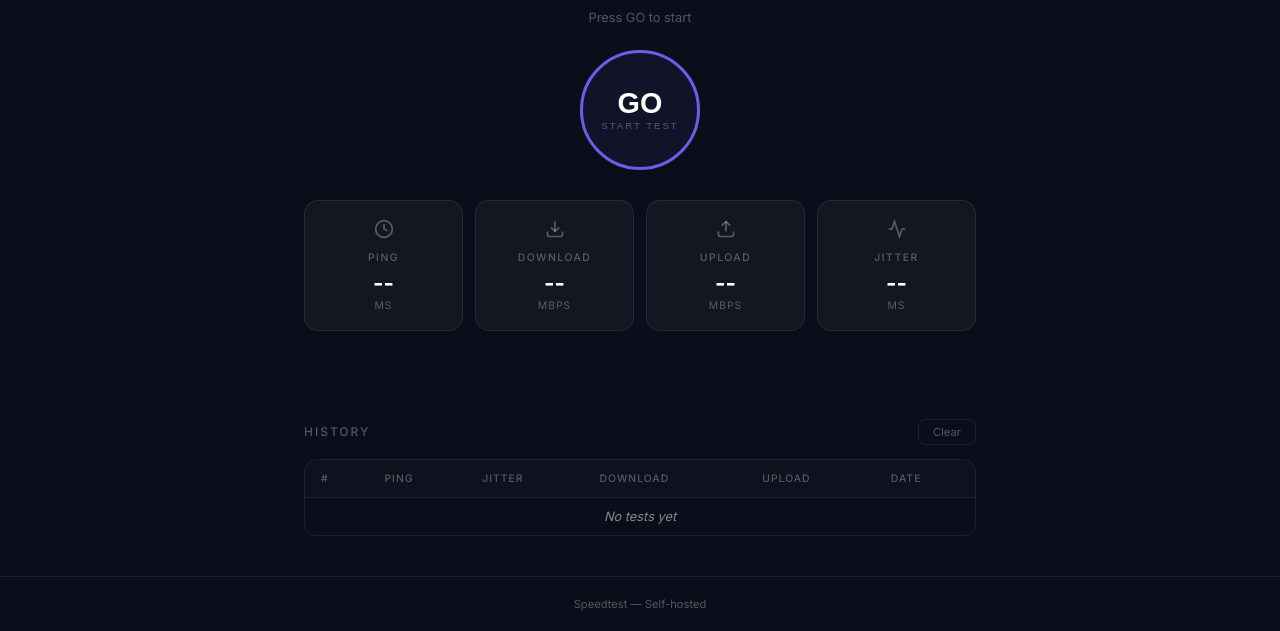
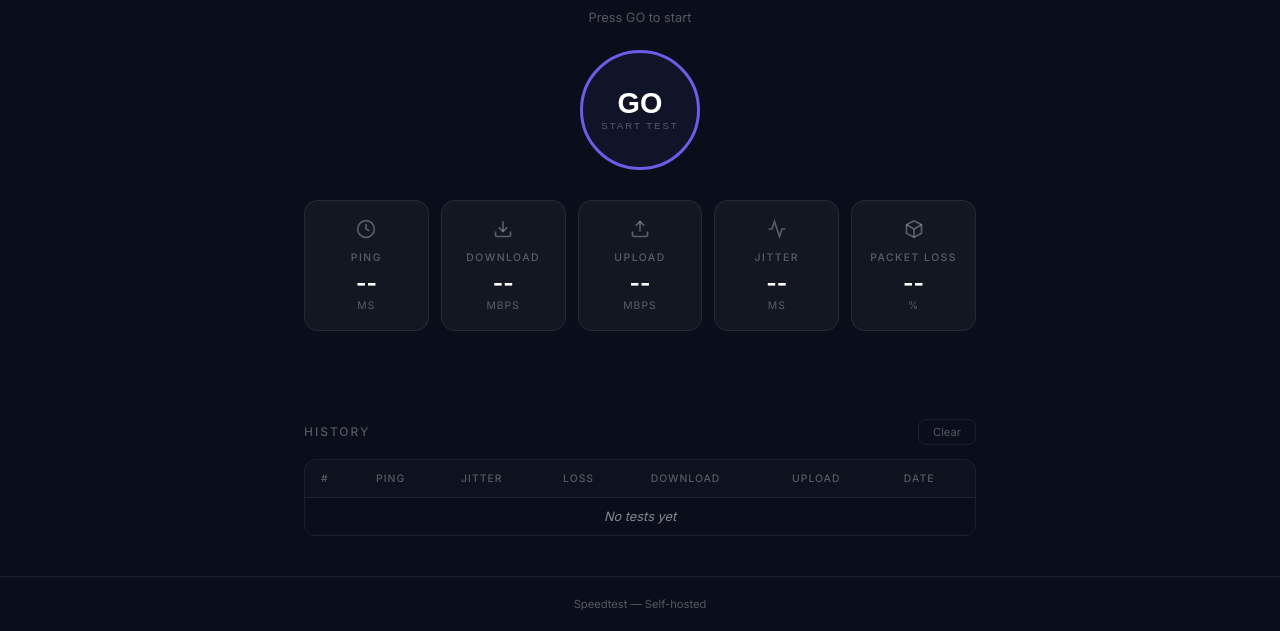
Before and after one commit to Brian-Kareithi/Speedtest, a Flask app: page / in a window 1280 px wide. Shown: the part 280-911 px from the top of the page. Run offline with Flask 3, Linux system fonts and the light colour scheme.

Commit message:
Add packet loss measurement and shift server to Jellyfin host
- New /api/packet-loss endpoint echoes a sequence id for gap detection
- Client fires 30 sequenced requests and computes loss % from missing/gapped responses
- Added Packet Loss result card and Loss column to history table
- Result grid expanded to 5 columns; history table updated to 7 columns

```diff
--- a/app.py
+++ b/app.py
@@ -41,6 +41,14 @@ def info():
 @app.route('/api/ping')
 def ping():
     return Response('pong', status=200)
+
+
+@app.route('/api/packet-loss')
+def packet_loss():
+    # Echoes a sequence number so the client can detect lost/missing
+    # packets by counting gaps in the responses it receives.
+    seq = request.args.get('seq', '0')
+    return Response(seq, status=200, mimetype='text/plain')
 
 
 @app.route('/api/download')
--- a/static/speedtest.js
+++ b/static/speedtest.js
@@ -11,10 +11,12 @@
     const downloadValue = $('downloadValue');
     const uploadValue = $('uploadValue');
     const jitterValue = $('jitterValue');
+    const packetLossValue = $('packetLossValue');
     const pingCard = $('pingCard');
     const downloadCard = $('downloadCard');
     const uploadCard = $('uploadCard');
     const jitterCard = $('jitterCard');
+    const packetLossCard = $('packetLossCard');
     const historyBody = $('historyBody');
     const serverUrl = $('serverUrl');
     const serverStatus = $('serverStatus');
@@ -192,7 +194,7 @@
         startBtn.querySelector('.go-text').textContent = '...';
         startBtn.querySelector('.go-sub').textContent = 'Testing';
 
-        let pingMs = 0, jitterMs = 0, dlMbps = 0, ulMbps = 0;
+        let pingMs = 0, jitterMs = 0, lossPct = 0, dlMbps = 0, ulMbps = 0;
 
         // Reset
         setGauge(0);
@@ -202,6 +204,7 @@
         setCardValue(downloadCard, downloadValue, '--', 'Mbps');
         setCardValue(uploadCard, uploadValue, '--', 'Mbps');
         setCardValue(jitterCard, jitterValue, '--', 'ms');
+        setCardValue(packetLossCard, packetLossValue, '--', '%');
         showLiveGraph();
 
         // --- PING ---
@@ -234,6 +237,17 @@
         }
         setCard(pingCard, 'done');
         setCard(jitterCard, 'done');
+
+        // --- PACKET LOSS ---
+        setCard(packetLossCard, 'active');
+        setStatus('Measuring packet loss...', 'active');
+        try {
+            lossPct = await measurePacketLoss();
+            setCardValue(packetLossCard, packetLossValue, lossPct.toFixed(1), '%');
+        } catch (e) {
+            packetLossValue.textContent = 'Error';
+        }
+        setCard(packetLossCard, 'done');
 
         // --- DOWNLOAD (time-based) ---
         setCard(downloadCard, 'active');
@@ -268,6 +282,7 @@
         const entry = {
             ping: Math.round(pingMs),
             jitter: jitterMs.toFixed(1),
+            loss: lossPct.toFixed(1),
             download: dlMbps.toFixed(1),
             upload: ulMbps.toFixed(1),
             date: new Date().toLocaleString()
@@ -276,6 +291,41 @@
         if (history.length > 50) history.pop();
         localStorage.setItem('speedtestHistory', JSON.stringify(history));
         renderHistory();
+    }
+
+    // Packet loss: send N sequenced requests, count how many never respond.
+    // Each missing/errored request counts as a lost packet.
+    async function measurePacketLoss() {
+        const TOTAL = 30;
+        const TIMEOUT = 400;
+        const sent = new Set();
+        for (let i = 0; i < TOTAL; i++) sent.add(i);
+
+        const responses = new Set();
+        const tasks = Array.from({ length: TOTAL }, (_, i) =>
+            fetch(apiUrl('/api/packet-loss?seq=' + i), { signal: AbortSignal.timeout(TIMEOUT) })
+                .then(async (r) => {
+                    if (r.ok) {
+                        const text = await r.text();
+                        responses.add(parseInt(text, 10));
+                    }
+                })
+                .catch(() => {})
+        );
+
+        await Promise.allSettled(tasks);
+
+        let lost = 0;
+        sent.forEach((seq) => { if (!responses.has(seq)) lost++; });
+
+        const received = Array.from(responses).sort((a, b) => a - b);
+        // Also count sequence gaps as lost (covers out-of-order collapses).
+        for (let i = 1; i < received.length; i++) {
+            const gap = received[i] - received[i - 1];
+            if (gap > 1) lost += (gap - 1);
+        }
+
+        return (Math.min(lost, TOTAL) / TOTAL) * 100;
     }
 
     // Download: parallel streams read for TEST_DURATION seconds
@@ -390,7 +440,7 @@
     function renderHistory() {
         historyBody.innerHTML = '';
         if (history.length === 0) {
-            historyBody.innerHTML = '<tr class="empty-row"><td colspan="6">No tests yet</td></tr>';
+            historyBody.innerHTML = '<tr class="empty-row"><td colspan="7">No tests yet</td></tr>';
             return;
         }
         history.forEach((entry, i) => {
@@ -399,6 +449,7 @@
                 <td>${history.length - i}</td>
                 <td>${entry.ping} ms</td>
                 <td>${entry.jitter} ms</td>
+                <td>${entry.loss}%</td>
                 <td>${entry.download} Mbps</td>
                 <td>${entry.upload} Mbps</td>
                 <td>${entry.date}</td>
--- a/static/style.css
+++ b/static/style.css
@@ -278,7 +278,7 @@ body {
 /* Results */
 .results {
     display: grid;
-    grid-template-columns: repeat(4, 1fr);
+    grid-template-columns: repeat(5, 1fr);
     gap: 12px;
     width: 100%;
     margin-bottom: 24px;
--- a/templates/index.html
+++ b/templates/index.html
@@ -119,6 +119,16 @@
                     <div class="result-value" id="jitterValue">--</div>
                     <div class="result-sub">ms</div>
                 </div>
+                <div class="result-card" id="packetLossCard">
+                    <div class="result-icon">
+                        <svg width="20" height="20" viewBox="0 0 24 24" fill="none" stroke="currentColor" stroke-width="2">
+                            <path d="M12 2L3 7v10l9 5 9-5V7l-9-5z"/><polyline points="3 7 12 12 21 7"/><line x1="12" y1="12" x2="12" y2="22"/>
+                        </svg>
+                    </div>
+                    <div class="result-label">Packet Loss</div>
+                    <div class="result-value" id="packetLossValue">--</div>
+                    <div class="result-sub">%</div>
+                </div>
             </div>
 
             <div class="live-speed" id="liveSpeed">
@@ -140,13 +150,14 @@
                                 <th>#</th>
                                 <th>Ping</th>
                                 <th>Jitter</th>
+                                <th>Loss</th>
                                 <th>Download</th>
                                 <th>Upload</th>
                                 <th>Date</th>
                             </tr>
                         </thead>
                         <tbody id="historyBody">
-                            <tr class="empty-row"><td colspan="6">No tests yet</td></tr>
+                            <tr class="empty-row"><td colspan="7">No tests yet</td></tr>
                         </tbody>
                     </table>
                 </div>
```
